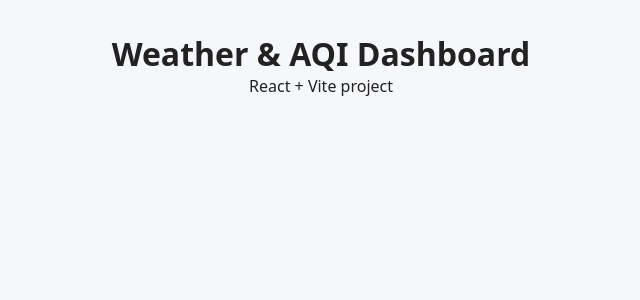
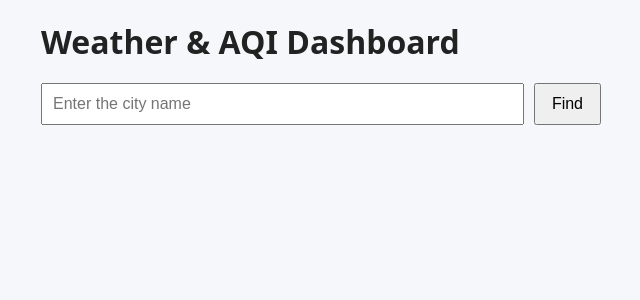
Before and after one commit to Srijit27/WAirBoard, a React (Vite) app in the folder weather-aqi-dashboard/: page / in a window 1280 px wide. Shown: the top 300 px of the page, without its empty margins (319-959 px from the left). Built offline with nearby package versions, Linux system fonts and the light colour scheme.

Commit message:
SearchBar added

```diff
--- a/weather-aqi-dashboard/src/App.jsx
+++ b/weather-aqi-dashboard/src/App.jsx
@@ -1,13 +1,19 @@
-import { useState } from 'react'
-import reactLogo from './assets/vite.svg' /*changes needed*/
-import viteLogo from '/vite.svg'
-import './App.css'
+import {useState} from "react";
+import SearchBar from "./components/Temp";
 
-function App() {
-  return (
-    <div>
+function App(){
+  const [city,setCity]=useState("");
+
+  const handleSearch=(cityName)=>{
+    setCity(cityName);
+    console.log("Your searched city is:",cityName);
+  };
+
+  return(
+    <div style={{padding:"20px", maxWidth:"600px", margin:"0 auto"}}>
       <h1>Weather & AQI Dashboard</h1>
-      <p>React + Vite project</p>
+      <SearchBar onSearch={handleSearch} />
+      {city && <p>Showing results for:<strong>{city}</strong></p>}
     </div>
   );
 }
--- /dev/null
+++ b/weather-aqi-dashboard/src/components/Temp.jsx
@@ -0,0 +1,48 @@
+import {useState} from "react";
+
+function SearchBar({onSearch}){
+  const[city,setCity]=useState("");
+
+  const handleSubmit=(e)=>
+  {
+    e.preventDefault();
+    if(!city.trim()) return;
+    onSearch(city.trim());
+    setCity("");
+  };
+
+  return(
+    <form onSubmit={handleSubmit} style={styles.form}>
+      <input
+        type="text"
+        placeholder="Enter the city name"
+        value={city}
+        onChange={(e)=>setCity(e.target.value)}
+        style={styles.input}
+      />
+      <button type="submit" style={styles.button}>
+        Find
+      </button>
+    </form>
+  );
+}
+
+const styles={
+  form:{
+    display:"flex",
+    gap:"10px",
+    marginTop:"20px",
+  },
+  input:{
+    padding:"10px",
+    fontSize:"16px",
+    flex:1,
+  },
+  button:{
+    padding:"10px 16px",
+    fontSize:"16px",
+    cursor:"pointer",
+  },
+};
+
+export default SearchBar;
```
Also changed, not shown: weather-aqi-dashboard/src/components/AQICard.jsx (added), weather-aqi-dashboard/src/components/Error.jsx (added), weather-aqi-dashboard/src/components/Loader.jsx (added), weather-aqi-dashboard/src/components/WeatherCard.jsx (added), weather-aqi-dashboard/src/services/WeatherAPI.js (added), 1 other file (tests, documents, lock files or other folders).
